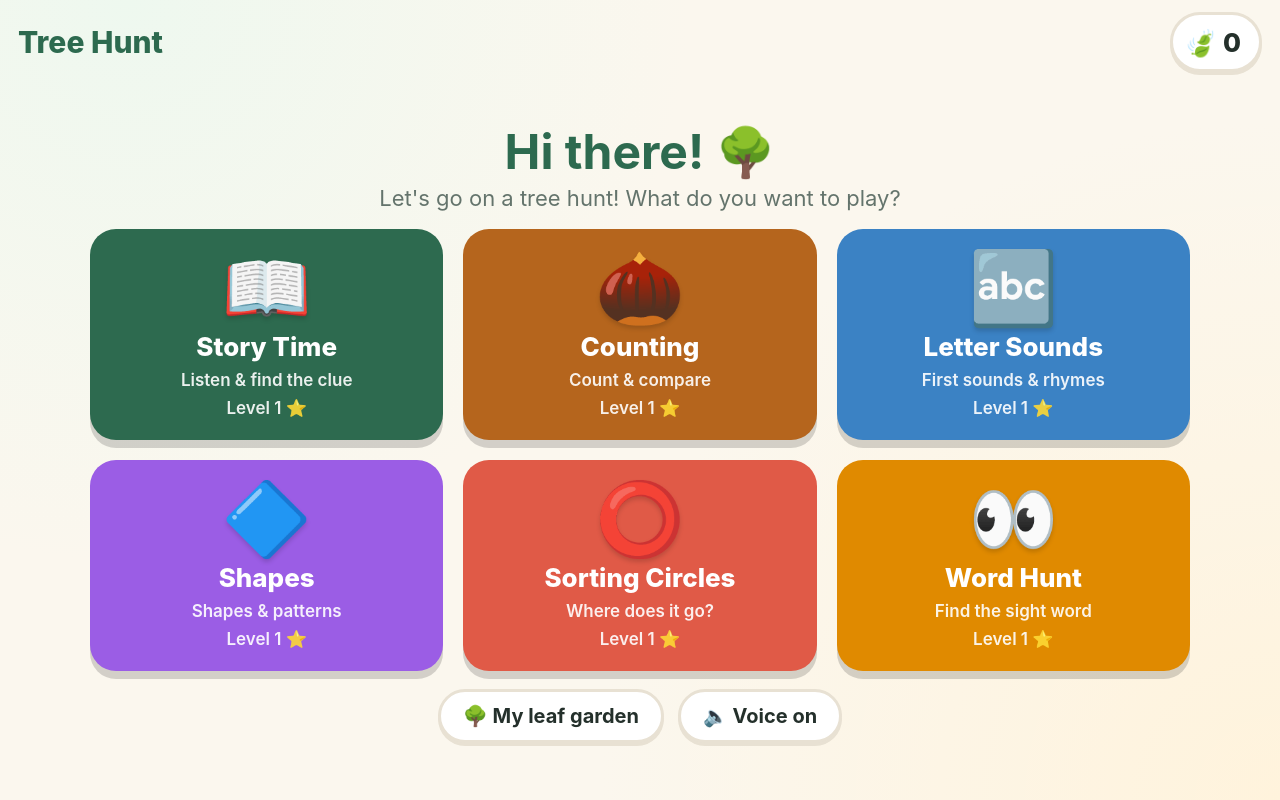
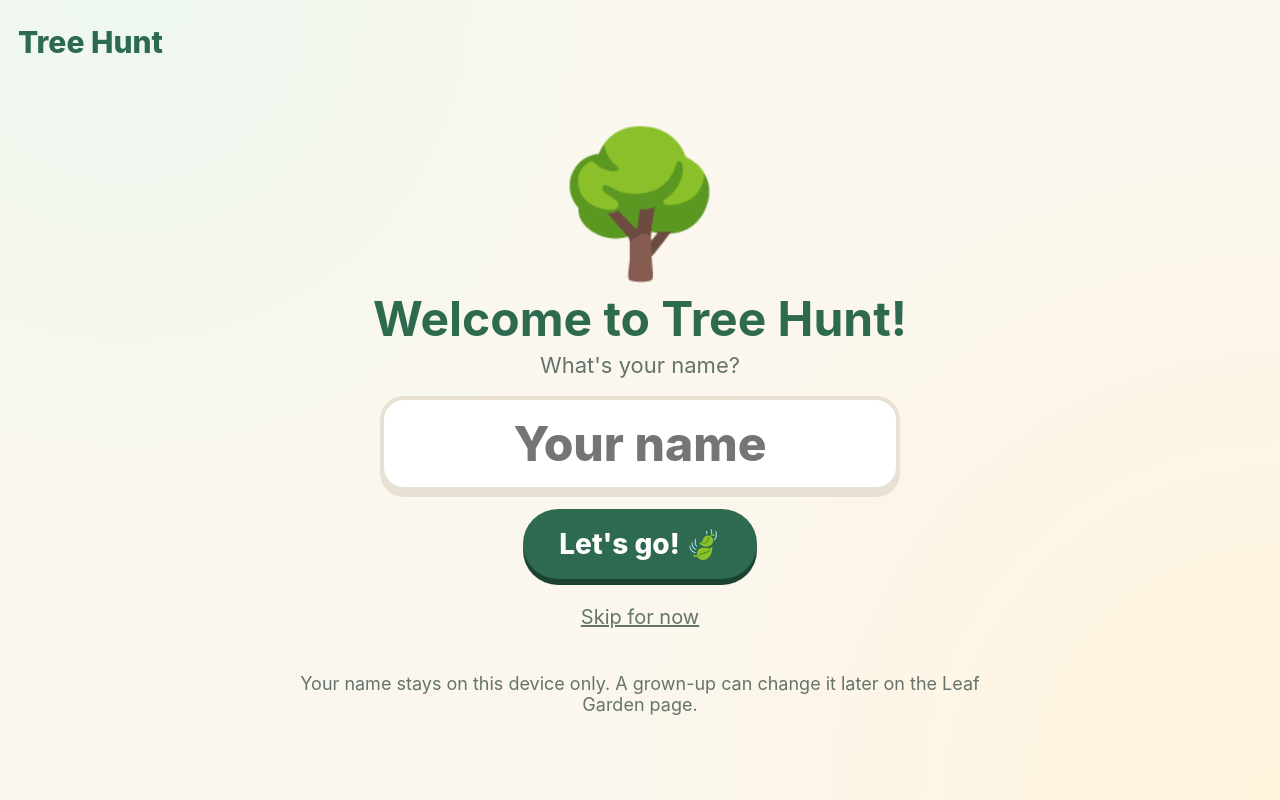
Before and after one commit to suman-k-mandal/tree-hunt, a plain HTML site: page index.html in a window 1280 px wide. Drawn offline with Linux system fonts and the light colour scheme.

Commit message:
Ask for the child's name on first launch (stored on device only)
Co-Authored-By: Claude Opus 5.5 <noreply@anthropic.com>

```diff
--- a/index.html
+++ b/index.html
@@ -114,6 +114,16 @@
   .tile .emo { font-size: 72px; line-height: 1; filter: drop-shadow(0 3px 2px rgba(0,0,0,.15)); }
   .tile small { font-size: 17px; font-weight: 600; opacity: .9; }
   .home-foot { display: flex; gap: 14px; flex-wrap: wrap; justify-content: center; }
+  .welcome .big-emo { font-size: clamp(90px, 14vw, 140px); line-height: 1; }
+  .name-input {
+    font: inherit; font-size: clamp(34px, 5vw, 48px); font-weight: 800; text-align: center; color: var(--forest);
+    width: min(520px, 90%); padding: 14px 20px; border-radius: 24px;
+    border: 4px solid var(--border); background: var(--card); box-shadow: 0 6px 0 var(--border);
+    -webkit-user-select: text; user-select: text; outline: none;
+  }
+  .name-input:focus { border-color: var(--forest-2); }
+  .link-btn { border: none; background: none; font-size: 20px; color: var(--muted); text-decoration: underline; cursor: pointer; padding: 8px; }
+  body.welcoming #leafChip { visibility: hidden; }
   .soft-btn {
     border: 3px solid var(--border); background: var(--card); border-radius: 999px;
     padding: 12px 22px; font-size: 20px; font-weight: 700; cursor: pointer;
@@ -1094,9 +1104,39 @@ function confetti() {
 $('#homeBtn').onclick = home;
 $('#againBtn').onclick = () => { if (run && run.prompt && !busy) run.prompt(); };
 $('#leafChip').onclick = () => { if (!run) garden(); };
+/* first launch on this device: ask for a name (stored only here); "Skip" is fine too */
+function welcome() {
+  gen++; hush(); run = null; busy = false;
+  setPlaying(false);
+  document.body.classList.add('welcoming');
+  stage.innerHTML = `<div class="screen welcome">
+    <div class="big-emo">🌳</div>
+    <div class="hello"><h1>Welcome to Tree Hunt!</h1><p>What's your name?</p></div>
+    <input class="name-input" id="firstName" maxlength="20" placeholder="Your name"
+      autocomplete="off" autocorrect="off" autocapitalize="words" spellcheck="false" enterkeyhint="go">
+    <button class="big-btn" id="letsGo">Let's go! 🍃</button>
+    <button class="link-btn" id="skipName">Skip for now</button>
+    <p class="grownups">Your name stays on this device only. A grown-up can change it later on the Leaf Garden page.</p>
+  </div>`;
+  const input = $('#firstName');
+  const done = name => {
+    save.kid = name; persist(); applyName();
+    document.body.classList.remove('welcoming');
+    home();
+    say(name ? `Hi ${name}! Let's go on a tree hunt!` : `Let's go on a tree hunt!`);
+  };
+  $('#letsGo').onclick = () => {
+    const name = cleanName(input.value);
+    if (!name) { shake(input); input.focus(); return; }
+    done(name);
+  };
+  input.onkeydown = e => { if (e.key === 'Enter') $('#letsGo').click(); };
+  $('#skipName').onclick = () => done('');
+}
+
 showCount();
 applyName();
-home();
+if (save.kid === undefined) welcome(); else home();
 
 /* offline support once hosted (ignored when opened as a local file) */
 if ('serviceWorker' in navigator && location.protocol.startsWith('http')) {
--- a/sw.js
+++ b/sw.js
@@ -1,6 +1,6 @@
 // Caches the app so it works offline once added to the Home Screen.
 // Bump VERSION whenever index.html changes so the iPad picks up the update.
-const VERSION = 'tree-hunt-v3';
+const VERSION = 'tree-hunt-v4';
 const FILES = ['./', 'index.html', 'manifest.webmanifest', 'icon-192.png', 'icon-512.png', 'apple-touch-icon.png'];
 
 self.addEventListener('install', e => {
```
